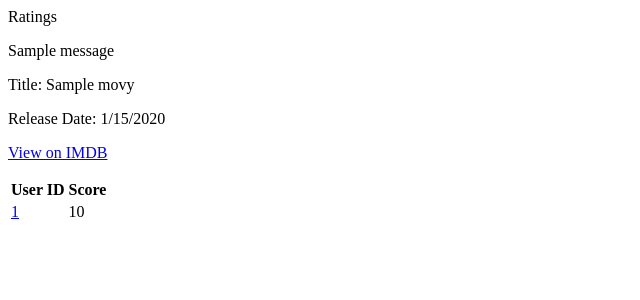
After one commit to EmmaOnThursday/ratings-lab, a Flask app: page /movies/1 in a window 1280 px wide. The commit adds this page. Shown: the top 300 px of the page, without its empty margins (0-640 px from the left). Run offline with Flask 2, Linux system fonts and the light colour scheme; tables that the repository leaves empty hold one stand-in row (values such as "Sample post"); one stand-in notice (Sample message) is shown.

```diff
--- a/server.py
+++ b/server.py
@@ -2,7 +2,7 @@
 
 from jinja2 import StrictUndefined
 
-from flask import Flask, render_template, redirect, request, flash, session
+from flask import Flask, render_template, redirect, request, flash, session, url_for
 from flask_debugtoolbar import DebugToolbarExtension
 
 from model import User, Rating, Movie, connect_to_db, db
@@ -22,7 +22,20 @@ app.jinja_env.undefined = StrictUndefined
 def index():
     """Homepage."""
 
-    return render_template("homepage.html")
+    # if user is logged in, create variable from their session user id
+    session_user_id = session.get('user')
+
+    # if user is logged in, pass email address to homepage.html template
+    # if no user is logged in, pass empty email variable to template
+    if session_user_id:
+        current_user = User.query.get(session_user_id)
+        user_email = current_user.email
+    else:
+        user_email = None
+
+    return render_template("homepage.html", session_user_id=user_email)
+
+
 
 @app.route('/users')
 def user_list():
@@ -31,6 +44,119 @@ def user_list():
     users = User.query.all()
 
     return render_template("user_list.html", users=users)
+
+
+@app.route('/users/<int:user_id>')
+def user_details(user_id):
+    """Show user details."""
+
+    # create instance of user based on user_id from url
+    display_user = User.query.get(user_id)
+
+    # retrieve list of all ratings provided by user
+    users_ratings = display_user.ratings
+
+    # build list of title + score for each rating provided by user
+    rated_movies = []
+    for rating in users_ratings:
+        rated_movies.append((rating.movie.title, rating.score))
+
+    return render_template('user.html', display_user=display_user, movie_list=rated_movies)
+
+
+@app.route('/movies')
+def movie_list():
+    """Show list of movies."""
+
+    movies = Movie.query.order_by('title').all()
+
+    return render_template("movie_list.html", movies=movies)
+
+
+@app.route('/movies/<int:movie_id>')
+def movie_details(movie_id):
+    """Show movie details."""
+
+    # instantiate Movie object based movie_id provided by URL
+    movie = Movie.query.get(movie_id)
+
+    # retrieve list of all ratings for movie
+    movie_ratings = movie.ratings
+
+    # build list of user + score for each rating
+    ratings = []
+    for rating in movie_ratings:
+        ratings.append((rating.user_id, rating.score))
+
+    return render_template("movie.html", movie=movie, ratings=ratings)
+
+
+@app.route('/login', methods=['GET', 'POST'])
+def login():
+    """Login page for returning users."""
+
+    # checks if form has been submitted; if so...
+    if request.method == 'POST':
+        email = request.form.get('email')
+        password  = request.form.get('password')
+
+        # try to instantiate user based on email & pw provided in form
+        user = db.session.query(User).filter(User.email == email, User.password == password).all()
+
+        # if user is created, log them in & redirect to homepage
+        if user != []:
+            flash('You were successfully logged in')
+            session['user'] = user[0].user_id
+            return redirect(url_for('index'))
+        # if user is not in DB, prompt them to try to log in again
+        else:
+            flash('Email and password do not match records.')
+            return render_template('login-page.html')
+
+    return render_template('login-page.html')
+
+
+@app.route('/new-user-signup', methods=['GET', 'POST'])
+def new_user_signup():
+    """Form for new user signups."""
+
+    # if form has been submitted...
+    if request.method == 'POST':
+        #save all variables from form
+        email = request.form.get('email')
+        password  = request.form.get('password')
+        zipcode = request.form.get('zipcode')
+        age = int(request.form.get('age'))
+
+        # try to instantiate user based on email from form
+        user = db.session.query(User).filter(User.email == email).all()
+
+        # if user already in DB, redirect to login page
+        if user != []:
+            flash("Looks like you've already signed up! Please log in.")
+            return redirect(url_for('login'))
+        # if user does not exist, create & commit to DB
+        else:
+            new_user = User(email=email, password=password, zipcode=zipcode, age=age)
+            print new_user
+            db.session.add(new_user)
+            db.session.commit()
+            flash("Welcome to MovieJudgements!")
+            return redirect(url_for('index'))
+
+    return render_template('signup.html')
+
+
+@app.route('/logout')
+def logout():
+    """Logout the current user."""
+
+    # remove user_id from flask session dictionary; redirect to homepage
+    session.pop('user', None)
+    flash("You've logged out.")
+
+    return redirect(url_for('index'))
+
 
 if __name__ == "__main__":
     # We have to set debug=True here, since it has to be True at the point
--- a/templates/base.html
+++ b/templates/base.html
@@ -6,7 +6,16 @@
 
 <body>
   Ratings
-  <hr>
+
+    {% with messages = get_flashed_messages() %}
+        {% if messages %}
+            <div class=flashes>
+                {% for message in messages %}
+                  <p>{{ message }}</p>
+                {% endfor %}
+            </div>
+        {% endif %}
+    {% endwith %}
 
   {% block content %} put your content here {% endblock %}
 
--- /dev/null
+++ b/templates/movie.html
@@ -0,0 +1,22 @@
+{% extends 'base.html' %}
+{% block content %}
+
+<p>Title: {{ movie.title }}</p>
+<p>Release Date: {{ movie.released_at.month }}/{{ movie.released_at.day }}/{{ movie.released_at.year }}</p>
+<p><a href={{ movie.imdb_url }}>View on IMDB</a></p>
+
+
+
+<table>
+    <tr>
+        <th style="text-align:left">User ID</th>
+        <th style="text-align:left">Score</th>
+    </tr>
+    {% for item in ratings %}
+        <tr>
+            <td><a href="/users/{{ item[0] }}">{{ item[0] }}</a></td>
+            <td>{{ item[1] }}</td>
+        </tr>
+    {% endfor %}
+</table>
+{% endblock%}
```
Also changed, not shown: templates/homepage.html (+22 -0 lines), templates/login-page.html (added, +17 -0 lines), templates/movie_list.html (added, +15 -0 lines), templates/signup.html (added, +22 -0 lines), templates/user.html (added, +20 -0 lines), 1 other file.
